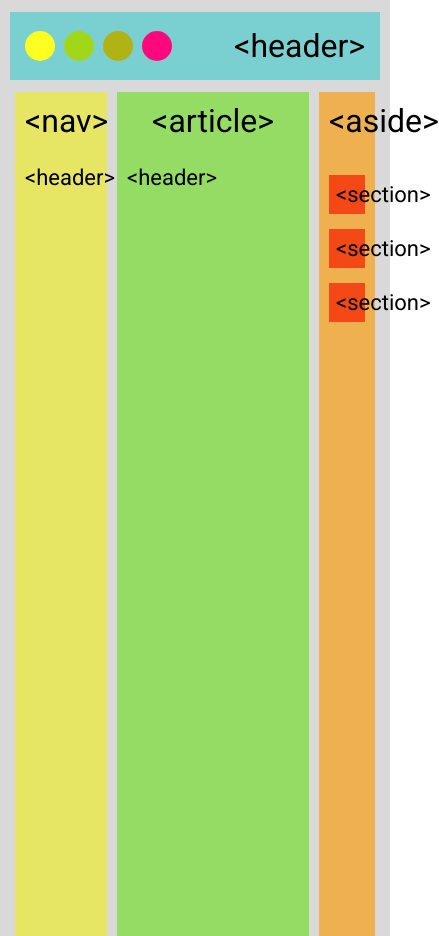
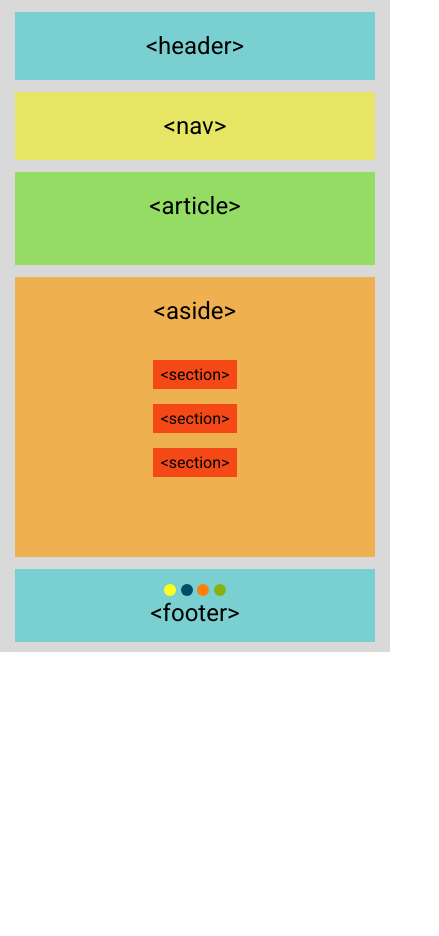
Before and after one commit to anabelespinal/ncomunicaciones, a plain HTML site: page index.html in a window 390 px wide. Shown: the top 936 px of the page, 439 px wide, since content can reach past the window. After the commit the page ends 844 px from the top, so only its background shows below. Drawn offline with Linux system fonts and the light colour scheme.

Commit message:
adding mobile version

```diff
--- a/css/main.css
+++ b/css/main.css
@@ -23,6 +23,9 @@ header {
     display: flex;
     justify-content: space-between;
     align-items: center;
+}
+.wrapper-header {
+    padding-right: 20px;
 }
 .wrapper-footer {
     flex-direction: row-reverse;
@@ -52,7 +55,7 @@ header {
     font-weight: 400;
 }
 .wrapper-nav {
-    width: 20%;
+    width: 230px;
 }
 .sub-section {
     padding: 10px;
@@ -66,14 +69,16 @@ header {
     margin-right: 0px;
 }
 .wrapper-article {
-    width: calc(100% - 36%);
+    width: calc(100% - 440px);
 }
 .wrapper-aside {
-    width: 10%;
+    width: 130px;
 }
 .wrapper-aside .title-h3 {
+    width: 116px;
+    margin: auto;
     margin-bottom: 15px;
-    padding: 7px;
+    padding: 5px 7px;
     text-align: center;
 }
 .wrapper-aside .title-h2 {
@@ -82,3 +87,67 @@ header {
 footer {
     padding: 6px 10px 10px 10px;
 }
+
+@media only screen and (max-width: 900px) {
+    .hide-mobile {
+        display: none;
+    }
+    .wrapper-header, .wrapper-footer{
+        justify-content: center;
+    }
+    .wrapper-header {
+        padding: 20px 15px;
+    }
+    .wrapper-header .wrapper-bullet {
+        display: none;
+    }
+    .title-h2 {
+        font-size: 24px;
+    }
+    .title-h3 {
+        font-size: 16px;
+    }
+    .main-section {
+        display: block;
+    }
+    .main-section .sub-section {
+        display: block;
+        width: auto;
+        margin-right: 0px;
+        margin-bottom: 12px;
+    }
+    .main-section {
+        min-height: auto;
+    }
+    .main-section .sub-section:last-child {
+        margin-bottom: 0px;
+    }
+    .wrapper-footer {
+        flex-direction: column;
+    }
+    header, footer {
+        padding-right: 15px;
+        padding-left: 15px;
+    }
+    .bullet {
+        height: 12px;
+        width: 12px;
+        margin-right: 1px;
+        margin-bottom: 3px;
+    }
+    .bullet:last-child {
+        margin-right: 0px;
+    }
+    .sub-section {
+        padding: 20px 10px;
+    }
+    .wrapper-nav .title-h2 {
+        margin-bottom: 0px;
+    }
+    .wrapper-aside .title-h3{
+        width: 70px;
+    }
+    .wrapper-aside .title-h3:last-child {
+        margin-bottom: 60px;
+    }
+}
--- a/index.html
+++ b/index.html
@@ -25,11 +25,10 @@
         <section class="bg-gray main-section">
             <div class="wrapper-nav bg-light-yellow sub-section">
                 <h2 class="title-h2">&lt;nav&gt;</h2>
-                <h3 class="title-h3">&lt;header&gt;</h3>
+                <h3 class="title-h3 hide-mobile">&lt;header&gt;</h3>
             </div>
             <div class="wrapper-article bg-light-green sub-section">
                 <h2 class="title-h2">&lt;article&gt;</h2>
-                <h3 class="title-h3">&lt;header&gt;</h3>
             </div>
             <div class="wrapper-aside bg-light-orange sub-section">
                 <h2 class="title-h2">&lt;aside&gt;</h2>
```
